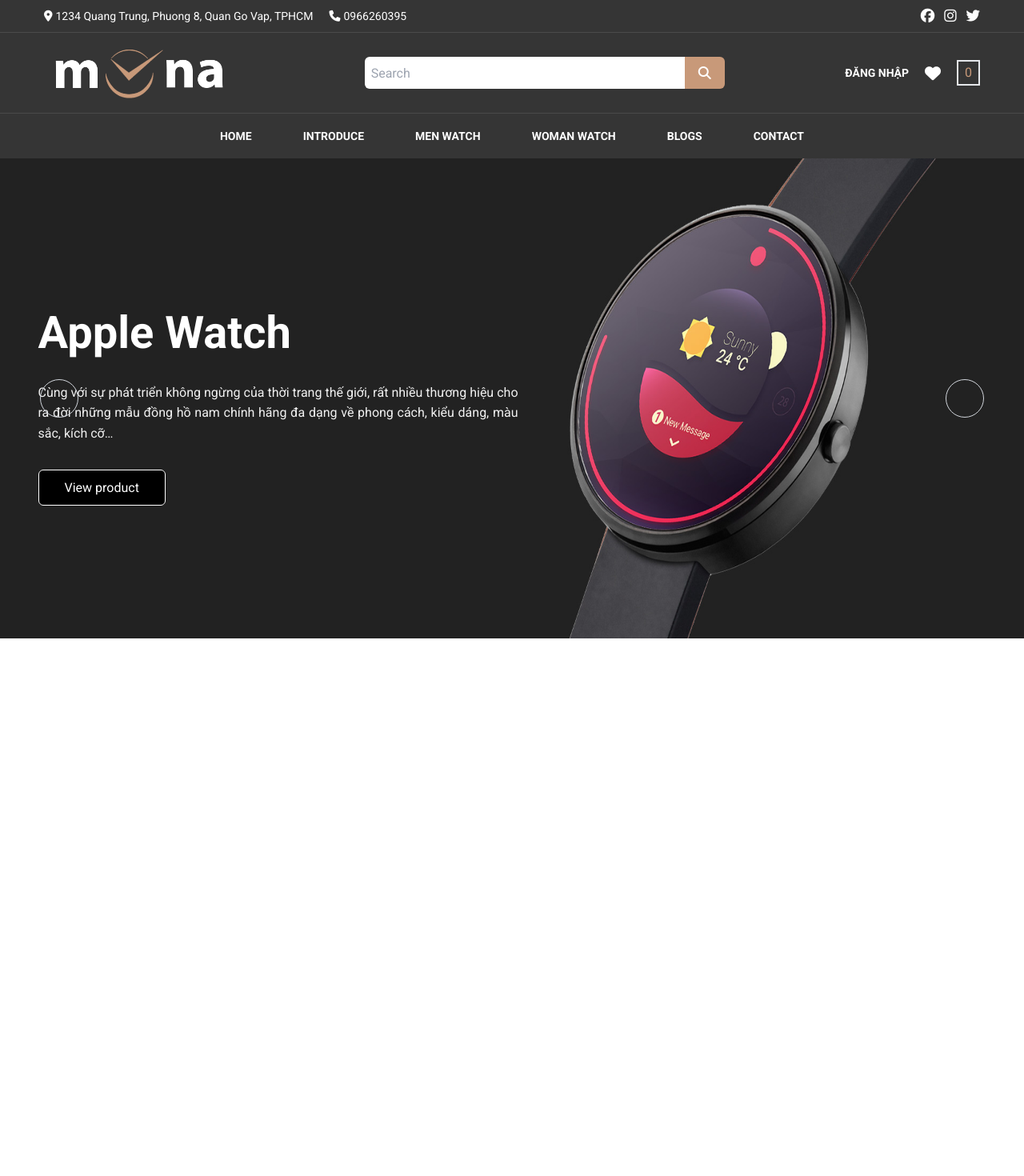
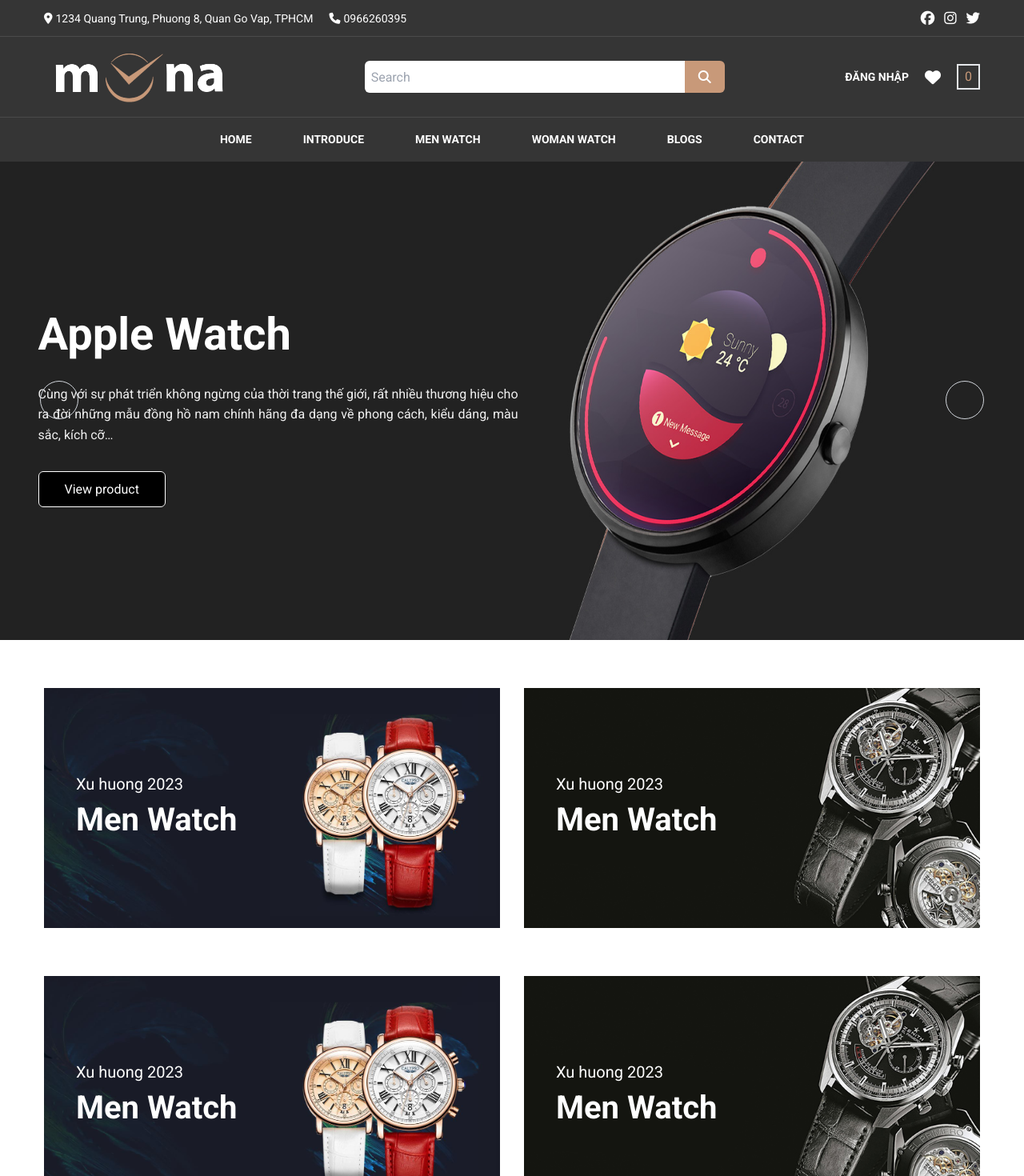
Before and after one commit to longdev95/watchstore, a React (Vite) app: page / in a window 1280 px wide. Shown: the top 1470 px of the page at 80% size. Before the commit the page ends 800 px from the top, so only its background shows below. Built offline with nearby package versions, Linux system fonts and the light colour scheme.

Commit message:
add trend conponent

```diff
--- a/src/components/home/header/Header.jsx
+++ b/src/components/home/header/Header.jsx
@@ -5,7 +5,7 @@
 
 function Header() {
   return (
-    <div className="relative top-0 max-h-[200px]">
+    <div className="sticky top-0 h-[200px] w-[100%] z-10">
       <HeaderTop />
       <HeaderMain />
       <HeaderNav />
--- a/src/components/home/header/HeaderNav.module.scss
+++ b/src/components/home/header/HeaderNav.module.scss
@@ -1,11 +1,11 @@
 .nav {
-    @apply text-white h-14 bg-second-color max-w-[1200px] mx-auto p-[15px] mobile:hidden;
+  @apply text-white h-[55px] bg-second-color max-w-[1200px] mx-auto p-[15px] mobile:hidden;
 
-    &-list {
-        @apply flex items-center justify-center text-[14px] font-bold h-[100%];
+  &-list {
+    @apply flex items-center justify-center text-[14px] font-bold h-[100%];
 
-        li {
-            @apply mx-8 py-3 hover:text-primary-color hover:underline hover:cursor-pointer hover:duration-200 hover:ease-in text-center;
-        }
+    li {
+      @apply mx-8 py-3 hover:text-primary-color hover:underline hover:cursor-pointer hover:duration-200 hover:ease-in text-center;
     }
+  }
 }
--- a/src/components/home/header/HeaderTop.module.scss
+++ b/src/components/home/header/HeaderTop.module.scss
@@ -1,5 +1,5 @@
 .top {
-    @apply text-white text-sm bg-second-color flex items-center justify-between min-h-[40px] max-w-[1200px] px-[15px] mx-auto mobile:hidden;
+  @apply text-white text-sm bg-second-color flex items-center justify-between min-h-[40px] max-w-[1200px] px-[15px] mx-auto mobile:hidden h-[45px];
 
   &-contact {
     @apply flex items-center gap-5;
--- a/src/components/home/slider/Slider.jsx
+++ b/src/components/home/slider/Slider.jsx
@@ -22,7 +22,7 @@
   };
 
   return (
-    <section className={styles.carousels}>
+    <div className={styles.carousels}>
       {dataCarousel.map((obj, index) => {
         return (
           <div
@@ -48,7 +48,7 @@
 
       <Arrow direction={"left"} moveSlide={prevCarousel} />
       <Arrow direction={"right"} moveSlide={nextCarousel} />
-    </section>
+    </div>
   );
 }
 export default Slider;
--- a/src/components/home/slider/Slider.module.scss
+++ b/src/components/home/slider/Slider.module.scss
@@ -1,12 +1,15 @@
 .carousels {
-  @apply h-[300px] tablet:h-[450px] desktop:h-[600px] w-[100%] absolute overflow-hidden;
+  @apply h-[300px] tablet:h-[450px] desktop:h-[600px] w-[100%] relative overflow-hidden;
+
+  .carousel {
+    @apply absolute top-0 left-0 right-0 bottom-0 h-[100%] w-[100%] opacity-0 flex justify-center transition-opacity duration-[1s] ease-in-out bg-[#222222];
+
+    &.active {
+      @apply opacity-100;
     }
 
-.carousel {
-  @apply absolute top-0 bottom-0 h-[100%] w-[100%] opacity-0 flex justify-center transition-opacity duration-[1s] ease-linear bg-[#222222];
-
     img {
-    @apply absolute mobile:object-cover tablet:object-cover desktop:object-fill h-[100%] w-[100vw] overflow-hidden;
+      @apply absolute top-0 left-0 right-0 bottom-0 mobile:object-cover tablet:object-cover desktop:object-fill h-[100%] w-[100vw] overflow-hidden;
     }
 
     &-content {
@@ -28,7 +31,4 @@
       }
     }
   }
-
-.active {
-  @apply opacity-100;
 }
--- a/src/components/home/slider/SliderItem.jsx
+++ /dev/null
@@ -1,17 +0,0 @@
-import React from "react";
-import styles from "./SliderItem.module.scss";
-
-function SliderItem(item) {
-    return (
-        <div>
-            <div className={styles[`background-slider`]}></div>
-            <div className={styles[`textbox`]}>
-                <h3>{item.title}</h3>
-                <p>{item.desciption}</p>
-            </div>
-            <button type="submit">View product</button>
-        </div>
-    );
-}
-
-export default SliderItem;
--- /dev/null
+++ b/src/components/home/trend/Trend.jsx
@@ -0,0 +1,39 @@
+import React from "react";
+import Card from "../../../helper/Card";
+import styles from "./Trend.module.scss";
+
+function Trend() {
+  return (
+    <Card>
+      <section className={styles[`trend-container`]}>
+        <div className={styles[`trend`]}>
+          <div className={`${styles[`trend-img`]} group`}>
+            <div
+              className={`bg-[url('/src/assets/trend/trend-2.jpg')] group-hover:scale-110 duration-500
+              ${styles[`trend-img-bg`]}`}
+            ></div>
+          </div>
+          <div className={styles[`trend-content`]}>
+            <div className={styles[`trend-content-title`]}>Xu huong 2023</div>
+            <div className={styles[`trend-content-description`]}>Men Watch</div>
+          </div>
+        </div>
+
+        <div className={styles[`trend`]}>
+          <div className={styles[`trend-img`]}>
+            <div
+              className={`bg-[url('/src/assets/trend/trend-1.jpg')]
+              ${styles[`trend-img-bg`]}`}
+            ></div>
+          </div>
+          <div className={styles[`trend-content`]}>
+            <div className={styles[`trend-content-title`]}>Xu huong 2023</div>
+            <div className={styles[`trend-content-description`]}>Men Watch</div>
+          </div>
+        </div>
+      </section>
+    </Card>
+  );
+}
+
+export default Trend;
--- /dev/null
+++ b/src/components/home/trend/Trend.module.scss
@@ -0,0 +1,27 @@
+.trend-container {
+  @apply flex gap-[30px];
+}
+
+.trend {
+  @apply flex-1 h-[300px] relative overflow-hidden cursor-pointer;
+
+  &-img {
+    @apply h-[300px] absolute top-0 left-0 right-0 bottom-0;
+
+    &-bg {
+      @apply bg-cover bg-no-repeat bg-center absolute top-0 left-0 right-0 bottom-0;
+    }
+  }
+
+  &-content {
+    @apply text-white absolute top-[50%] translate-y-[-50%] left-10;
+
+    &-title {
+      @apply text-[20px] font-normal;
+    }
+
+    &-description {
+      @apply text-[40px] font-bold;
+    }
+  }
+}
--- /dev/null
+++ b/src/helper/Card.jsx
@@ -0,0 +1,11 @@
+import React from "react";
+
+function Card(props) {
+  return (
+    <div className="bg-white max-w-[1200px] mt-[60px] px-[15px] mx-auto ">
+      {props.children}
+    </div>
+  );
+}
+
+export default Card;
--- a/src/pages/Home.jsx
+++ b/src/pages/Home.jsx
@@ -1,12 +1,17 @@
 import React from "react";
 import Header from "../components/home/header/Header";
 import Slider from "../components/home/slider/Slider";
+import Trend from "../components/home/trend/Trend";
 
 function Home() {
   return (
-    <div className="">
+    <div className="home-container relative h-[100vh] w-[100%]">
       <Header />
-      <Slider />
+      <main className="home-wrapper w-[100%] desktop:top-[200px] tablet:top-[200px]">
+        <Slider />
+        <Trend />
+        <Trend />
+      </main>
     </div>
   );
 }
--- a/tailwind.config.cjs
+++ b/tailwind.config.cjs
@@ -9,6 +9,15 @@
       colors: {
         "primary-color": "var(--primary-color)",
         "second-color": "var(--second-color)",
+      },
+
+      keyframes: {
+        'zoom-small': {
+          '0%, 100%': { transform: 'scale(1.5)' },
+        },
+
+        animation: {
+          zoom: 'zoom-small 0.4 ease-in'
         },
       },
       screens: {
@@ -22,5 +31,11 @@
         // => @media (min-width: 10240px) { ... }
       },
     },
+    variants: {
+      extend: {
+        scale: ['group-hover']
+      }
+    },
     plugins: [],
   }
+}
```
Also changed, not shown: src/components/home/slider/SliderItem.module.scss (deleted). Lines whose indentation alone changed are shown as unchanged.
